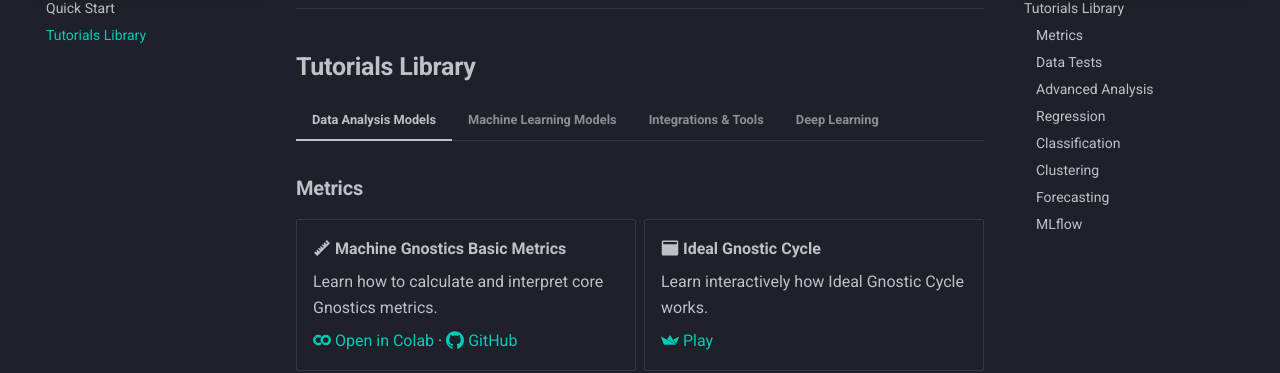
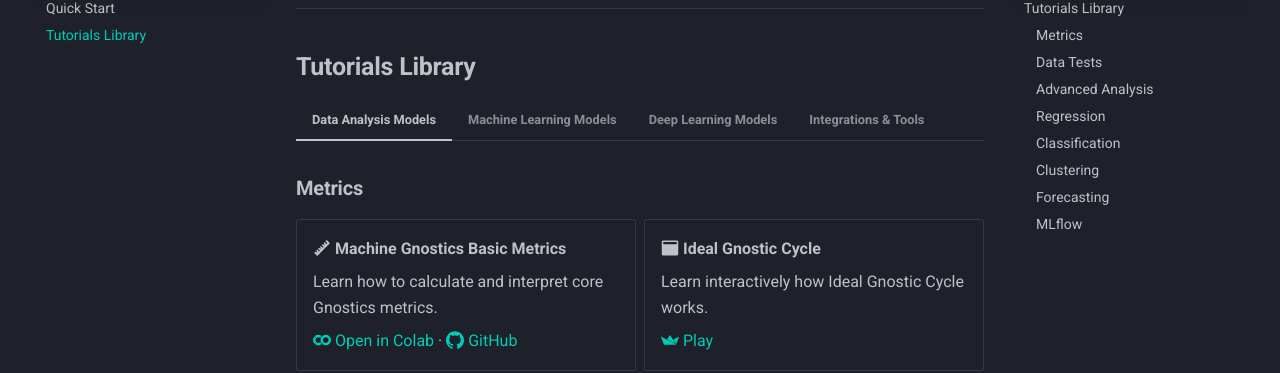
Before and after one commit to MachineGnostics/machinegnostics.io, an MkDocs documentation site: the page built from docs/tutorials/tutorials.md, in a window 1280 px wide and 900 px high, scrolled down 378 px. Shown: the part 148-521 px from the top of the window. Built offline with MkDocs 1.6.1 and Material for MkDocs 9.7.7, drawn with Linux system fonts in a browser that asks for light colours; plug-ins that fetch from the network failed and are left out; comment, search, counter and statistics services are not loaded; the version menu is left out; some of the changed lines change nothing that is shown.

Commit message:
info updated

```diff
--- a/docs/tutorials/tutorials.md
+++ b/docs/tutorials/tutorials.md
@@ -203,6 +203,20 @@
 
     </div>
 
+=== "Deep Learning Models"
+
+    <div class="grid cards" markdown>
+
+    -   :material-brain: **Deep Learning Models**
+
+        Advanced neural network architectures using Machine Gnostics.
+
+        *Coming soon!*
+
+        [:material-arrow-right: Read more about Magnet](../magnet/magnet.md)
+
+    </div>
+
 === "Integrations & Tools"
 
     ### **MLflow**
@@ -216,20 +230,6 @@
 
     </div>
 
-=== "Deep Learning"
-
-    <div class="grid cards" markdown>
-
-    -   :material-brain: **Deep Learning Models**
-
-        Advanced neural network architectures using Machine Gnostics.
-
-        *Coming soon!*
-
-        [:material-arrow-right: Read more about Magnet](../magnet/magnet.md)
-
-    </div>
-
 ---
 
 !!! info "Notebooks Source"
```
